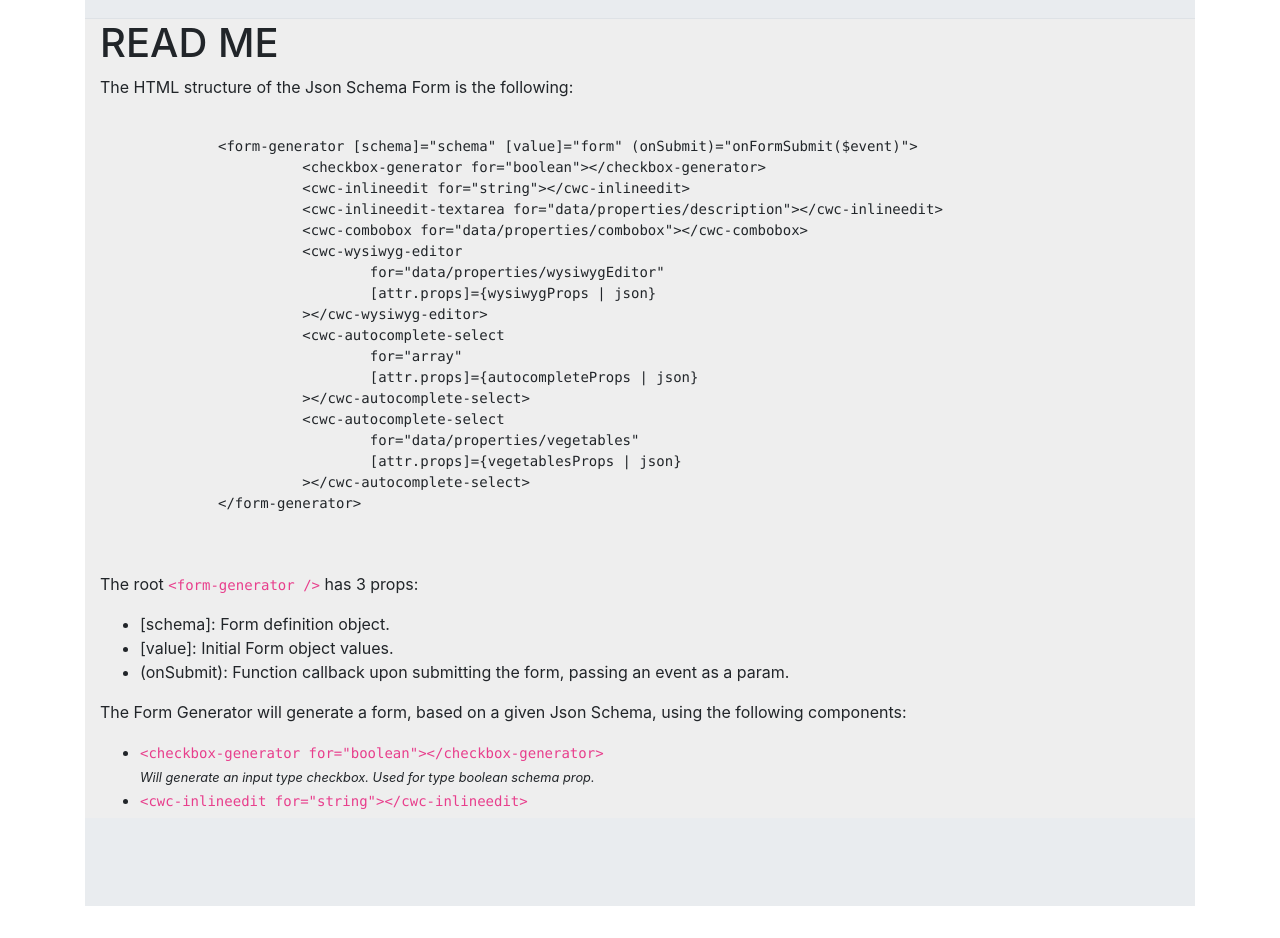
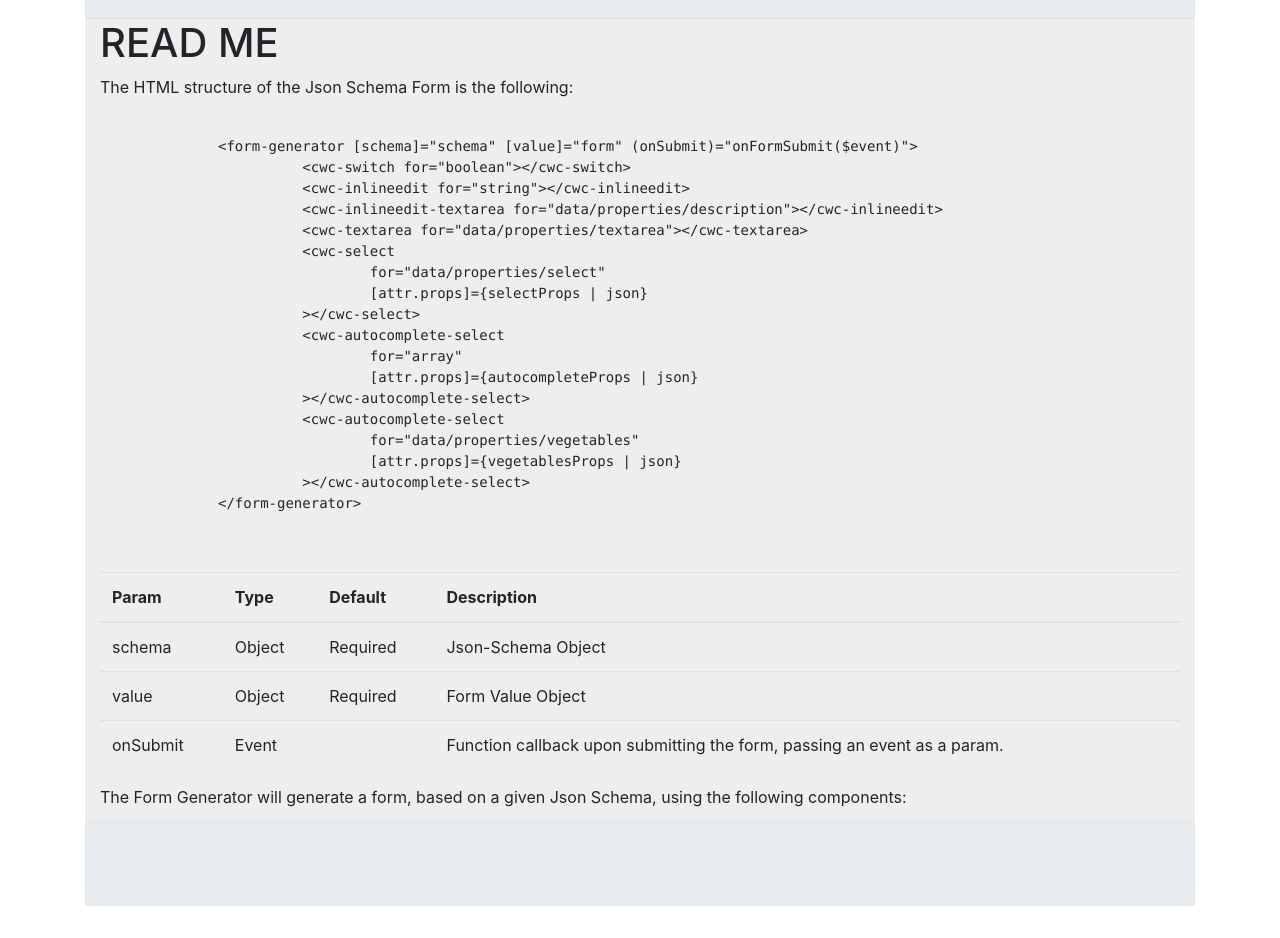
Before and after one commit to Uiseguys/form-generator-integration-test, an Angular app: page / in a window 1280 px wide. Shown: the part 500-1438 px from the top of the page. Built offline with nearby package versions, Linux system fonts and the light colour scheme.

Commit message:
updated docs and schema

```diff
--- a/src/app/pages/Home/home.component.html
+++ b/src/app/pages/Home/home.component.html
@@ -17,7 +17,7 @@
             <cwc-inlineedit for="string"></cwc-inlineedit>
             <cwc-inlineedit-textarea for="data/properties/description"></cwc-inlineedit-textarea>
             <cwc-textarea for="data/properties/textarea"></cwc-textarea>
-            <cwc-select for="data/properties/select"></cwc-select>
+            <cwc-select for="data/properties/select" [attr.props]="selectProps | json"></cwc-select>
             <cwc-autocomplete-select for="array" [attr.props]="autocompleteProps | json"></cwc-autocomplete-select>
             <cwc-autocomplete-select for="data/properties/vegetables" [attr.props]="vegetablesProps | json"></cwc-autocomplete-select>
           </cwc-form-generator>
@@ -35,14 +35,14 @@
           <pre>
             <code>
               &lt;form-generator [schema]="schema" [value]="form" (onSubmit)="onFormSubmit($event)"&gt;
-                &#9;&lt;checkbox-generator for="boolean"&gt;&lt;/checkbox-generator&gt;
+                &#9;&lt;cwc-switch for="boolean"&gt;&lt;/cwc-switch&gt;
                 &#9;&lt;cwc-inlineedit for="string"&gt;&lt;/cwc-inlineedit&gt;
                 &#9;&lt;cwc-inlineedit-textarea for="data/properties/description"&gt;&lt;/cwc-inlineedit&gt;
-                &#9;&lt;cwc-combobox for="data/properties/combobox"&gt;&lt;/cwc-combobox&gt;
-                &#9;&lt;cwc-wysiwyg-editor
-                  &#9;&#9;for="data/properties/wysiwygEditor"
-                  &#9;&#9;[attr.props]=&#123;wysiwygProps | json&#125;
-                &#9;&gt;&lt;/cwc-wysiwyg-editor&gt;
+                &#9;&lt;cwc-textarea for="data/properties/textarea"&gt;&lt;/cwc-textarea&gt;
+                &#9;&lt;cwc-select
+                  &#9;&#9;for="data/properties/select"
+                  &#9;&#9;[attr.props]=&#123;selectProps | json&#125;
+                &#9;&gt;&lt;/cwc-select&gt;
                 &#9;&lt;cwc-autocomplete-select
                   &#9;&#9;for="array"
                   &#9;&#9;[attr.props]=&#123;autocompleteProps | json&#125;
@@ -55,17 +55,40 @@
             </code>
           </pre>
 
-          <p>The root <code>&lt;form-generator /&gt;</code> has 3 props:</p>
-          <ul>
-            <li>[schema]: Form definition object.</li>
-            <li>[value]: Initial Form object values.</li>
-            <li>(onSubmit): Function callback upon submitting the form, passing an event as a param.</li>
-          </ul>
-
+          <table class="table">
+            <thead>
+              <tr>
+                <th>Param</th>
+                <th>Type</th>
+                <th>Default</th>
+                <th>Description</th>
+              </tr>
+            </thead>
+            <tbody>
+              <tr>
+                  <td>schema</td>
+                  <td>Object</td>
+                  <td>Required</td>
+                  <td>Json-Schema Object</td>
+              </tr>
+              <tr>
+                  <td>value</td>
+                  <td>Object</td>
+                  <td>Required</td>
+                  <td>Form Value Object</td>
+              </tr>
+              <tr>
+                  <td>onSubmit</td>
+                  <td>Event</td>
+                  <td></td>
+                  <td>Function callback upon submitting the form, passing an event as a param.</td>
+              </tr>
+            </tbody>
+          </table>
           <p>The Form Generator will generate a form, based on a given Json Schema, using the following components:</p>
           <ul>
             <li>
-              <code>&#9;&lt;checkbox-generator for="boolean"&gt;&lt;/checkbox-generator&gt;</code><br />
+              <code>&#9;&lt;cwc-switch for="boolean"&gt;&lt;/cwc-switch&gt;</code><br />
               <small><i>Will generate an input type checkbox. Used for type boolean schema prop.</i></small>
             </li>
             <li>
@@ -77,206 +100,57 @@
               <small><i>Will generate a textarea element. Used for type string schema prop.</i></small>
             </li>
             <li>
-              <code>&#9;&lt;cwc-combobox for="string"&gt;&lt;/cwc-combobox&gt;</code><br />
-              <small><i>Will generate a dropdown select element. Used for type string schema prop with enum array property.</i></small>
+              <code>&#9;&lt;cwc-textarea for="string"&gt;&lt;/cwc-textarea&gt;</code><br />
+              <small><i>Will generate a textarea element. Used for type string schema prop.</i></small>
             </li>
             <li>
               <code>
-                &#9;&lt;cwc-wysiwyg-editor
+                &#9;&lt;cwc-select
                   &#9;&#9;for="string"
-                  &#9;&#9;[attr.props]=&#123;wysiwygProps | json&#125;
-                &#9;&gt;&lt;/cwc-wysiwyg-editor&gt;
+                  &#9;&#9;props=&#123;this.selectProps&#125;
+                &#9;&gt;&lt;/cwc-select&gt;
               </code><br />
-              <i>Will generate a wysiwyg editor. Used for type string schema prop.</i><br />
-              <i>It must be passed a JSON.stringifiy() object to the props attribute.</i><br />
-              <i>
+              <small><i>Will generate a select element. Used for type string schema prop with enum array property.</i></small><br />
+              <small><i>It can be passed a JSON.stringifiy() object to the props attribute.</i></small><br />
+              <small><i>
                 <code>
-                  const wysiwygProps = &#123;
-                    &#9;fencing: true,
-                    &#9;html: true,
-                    &#9;markdown: true,
-                    &#9;wysiwyg: true
-                  &#125;
+                  const selectProps = JSON.stringify(&#123;
+                    &#9;asCombobox: boolean,
+                    &#9;btnLeftPosition: boolean
+                  &#125;);
                 </code>
-              </i>
+              </i></small>
             </li>
             <li>
               <code>
                 &#9;&lt;cwc-autocomplete-select
                   &#9;&#9;for="array"
-                  &#9;&#9;[attr.props]=&#123;autocompleteProps | json&#125;
+                  &#9;&#9;props=&#123;this.autocompleteProps&#125;
                 &#9;&gt;&lt;/cwc-autocomplete-select&gt;
               </code><br />
-              <i>Will generate an autocomplete dropdown select element. Used for type array schema prop.</i><br />
-              <i>It must be passed a JSON.stringifiy() object to the props attribute.</i><br />
-              <i>
+              <small><i>Will generate an autocomplete dropdown select element. Used for type array schema prop.</i></small><br />
+              <small><i>It must be passed a JSON.stringifiy() object to the props attribute.</i></small><br />
+              <small><i>
                 <code>
-                  const autocompleteProps = &#123;
+                  const autocompleteProps = JSON.stringify(&#123;
                     &#9;searchKey: "data.name"
-                  &#125;
+                  &#125;);
                 </code>
-              </i>
+              </i></small>
             </li>
           </ul>
 
-          <p>Every component has a 'for' attribute to specify the type of schema prop you want it to refer to (boolean, string, array) or you can pass the $id of the schema prop you want to target specifically.</p>
-
           <br>
 
-          <p><strong>Schema Object:</strong></p>
+          <h3>Schema Object:</h3>
           <p>The following Schema Object is used for this example:</p>
-          <pre>
-            <code>
-              &#123;
-                "type": "object",
-                "properties": &#123;
-                  "checkbox": &#123;
-                    "$id": "data/properties/checkbox",
-                    "type": "boolean",
-                    "title": "Checkbox",
-                    "description": "Check Me"
-                  &#125;,
-                  "title": &#123;
-                    "$id": "data/properties/title",
-                    "type": "string",
-                    "title": "Title",
-                    "description": "Please provide a title for this"
-                  &#125;,
-                  "authorFirstName": &#123;
-                    "$id": "data/properties/authorFirstName",
-                    "type": "string",
-                    "title": "First Name",
-                    "description": "Please provide your first name"
-                  &#125;,
-                  "authorLastName": &#123;
-                    "$id": "data/properties/authorLastName",
-                    "type": "string",
-                    "title": "Last Name",
-                    "description": "Please provide your last name"
-                  &#125;,
-                  "description": &#123;
-                    "$id": "data/properties/description",
-                    "type": "string",
-                    "title": "Description",
-                    "description": "Please provide a long description"
-                  &#125;,
-                  "combobox": &#123;
-                    "$id": "data/properties/combobox",
-                    "type": "string",
-                    "title": "Combobox",
-                    "description": "Combobox Description",
-                    "enum": ["Automatic", "Manual"]
-                  &#125;,
-                  "wysiwygEditor": &#123;
-                    "$id": "data/properties/wysiwygEditor",
-                    "type": "string",
-                    "title": "WysiwygEditor Editor",
-                    "description": "Wysiwyg Editor Description",
-                    "enum": ["Automatic", "Manual"]
-                  &#125;,
-                  "autocomplete": &#123;
-                    "$id": "data/properties/autocomplete",
-                    "type": "array",
-                    "title": "Autocomplete",
-                    "description": "Autocomplete Decription",
-                    "items": &#123;
-                        "$id": "/properties/autocomplete/items",
-                        "type": "object",
-                        "enum": [
-                            &#123;
-                                "type": 'country',
-                                "data": &#123;
-                                    "name": 'Austria',
-                                    "capital": 'Vienna'
-                                &#125;
-                            &#125;,
-                            &#123;
-                                "type": 'country',
-                                "data": &#123;
-                                    "name": 'Australia',
-                                    "capital": 'Canberra'
-                                &#125;
-                            &#125;,
-                            &#123;
-                                "type": 'country',
-                                "data": &#123;
-                                    "name": 'Argentina',
-                                    "capital": 'Buenos Aires'
-                                &#125;
-                            &#125;
-                        ]
-                    &#125;
-                  &#125;
-                  "vegetables": &#123;
-                    "$id": "data/properties/vegetables",
-                    "type": "array",
-                    "title": "Vegetables",
-                    "description": "Vegetables Decription",
-                    "items": &#123; "$ref": "#/definitions/veggie" &#125;
-                  &#125;
-                &#125;,
-                "required": [
-                  "checkbox",
-                  "title",
-                  "authorFirstName",
-                  "authorLastName",
-                  "description",
-                  "combobox",
-                  "wysiwygEditor",
-                  "autocomplete",
-                  "vegetables"
-                ],
-                "definitions": &#123;
-                  "veggie": &#123;
-                    "$id": "data/properties/vegetables#/definitions/veggie",
-                    "type": "object",
-                    "properties": &#123;
-                      "veggieName": &#123;
-                        "type": "string",
-                        "description": "The name of the vegetable."
-                      &#125;,
-                      "veggieLike": &#123;
-                        "type": "boolean",
-                        "description": "Do I like this vegetable?"
-                      &#125;
-                    &#125;,
-                    "required": [ "veggieName", "veggieLike" ]
-                  &#125;
-                &#125;
-              &#125;
-            </code>
-          </pre>
+          <pre>{{schema | json}}</pre>
 
-          <br>
-
-          <p><strong>Form Object:</strong></p>
+          <h3>Form Object:</h3>
           <p>The actual form object that respects the schema.</p>
           <p>The inputs can have predefined values or be empty and filled in by the user or dynamicly within the code.</p>
           <p>The following Form Object is used for this example:</p>
-          <pre>
-            <code>
-              &#125;
-                "checkbox": false,
-                "title": "My Title",
-                "authorFirstName": "John",
-                "authorLastName": "Doe",
-                "description": "Lorem ipsum",
-                "combobox": "",
-                "wysiwygEditor": "&lt;strong&gt;Initial Text&lt;/strong&gt;",
-                "autocomplete": [],
-                "vegetables": [
-                  &#125;
-                    "veggieName": "potato",
-                    "veggieLike": true
-                  &#125;,
-                  &#125;
-                    "veggieName": "broccoli",
-                    "veggieLike": false
-                  &#125;
-                ]
-              &#125;
-            </code>
-          </pre>
+          <pre>{{form | json}}</pre>
         </div>
       </div>
     </div>
```
Also changed, not shown: src/app/pages/Home/home.component.ts (+12 -0 lines).
